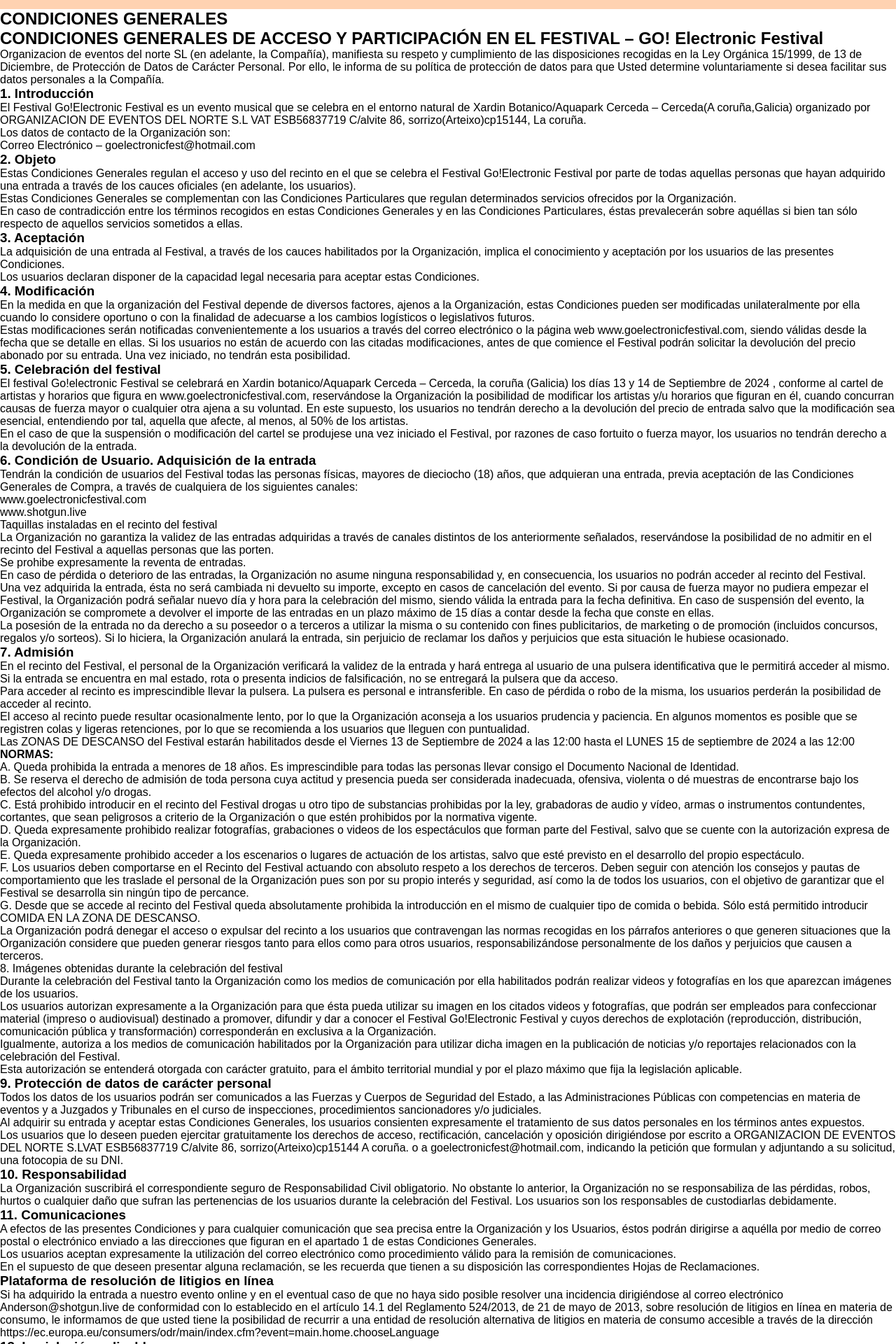
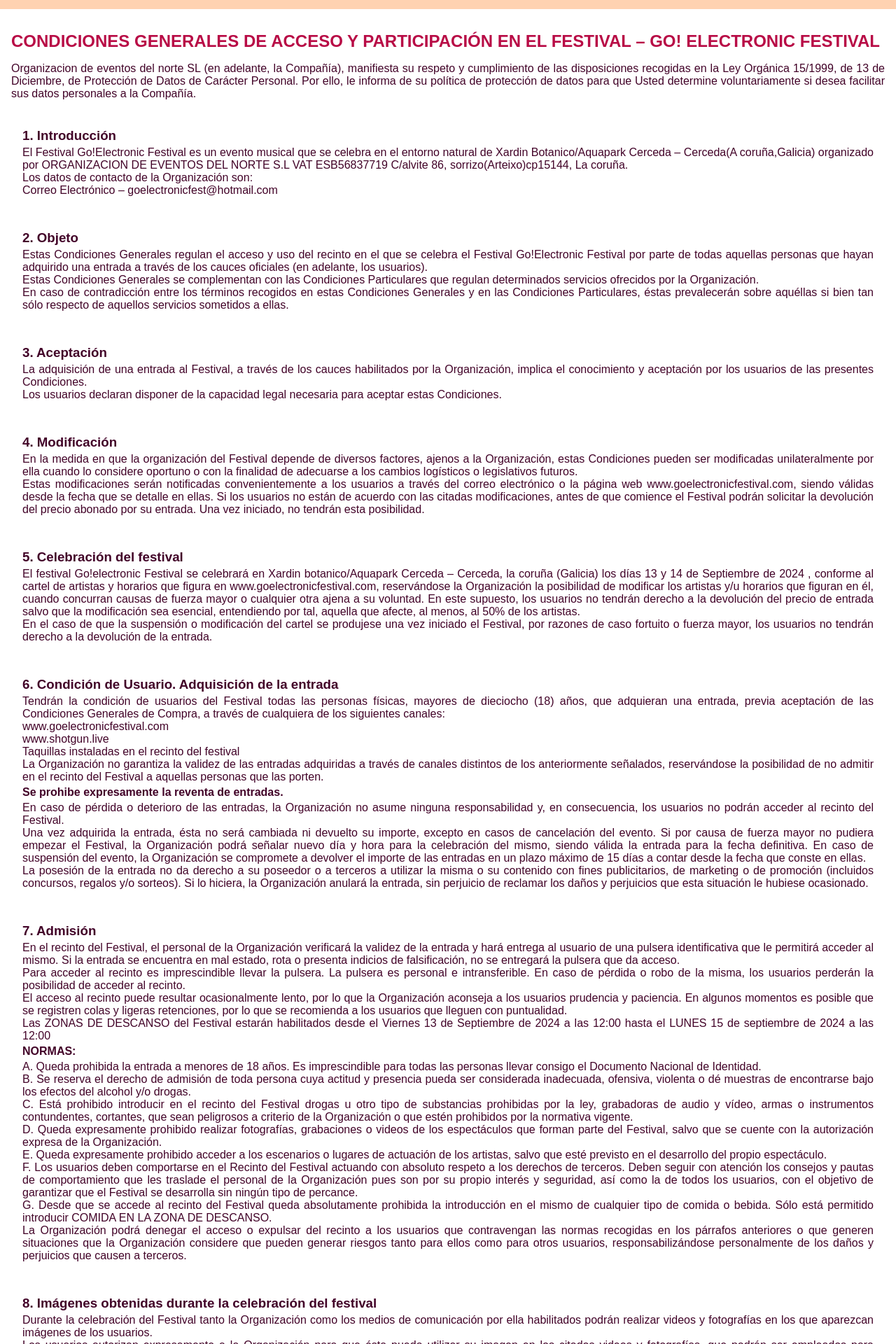
Before and after one commit to AngelPombo/go-electronicfestival, a React (Vite) app: page /condiciones-generales in a window 1280 px wide. Shown: the part 100-2020 px from the top of the page at 70% size. Built offline with nearby package versions, Linux system fonts and the light colour scheme; a web font is replaced by a local one.

Commit message:
estilos de condiciones generales, politicas

```diff
--- a/src/components/AvisoLegal/AvisoLegal.css
+++ b/src/components/AvisoLegal/AvisoLegal.css
@@ -0,0 +1,26 @@
+.aviso-legal-section{
+    display: flex;
+    flex-direction: column;
+    padding: 1rem;
+    margin-top: 1rem;
+    text-align: justify;
+    word-break: break-word;
+}
+
+.aviso-legal-section > p{
+    color: #420328;
+    margin-bottom: 0.5rem;
+}
+
+.aviso-legal-section > h3{
+    color: #420328;
+    margin-top: 1rem;
+    margin-bottom: 1rem;
+}
+
+.aviso-legal-titulo{
+    color: #b80c46;
+    text-align: left;
+    margin-bottom: 1rem;
+    text-transform: uppercase;
+}
--- a/src/components/AvisoLegal/AvisoLegal.jsx
+++ b/src/components/AvisoLegal/AvisoLegal.jsx
@@ -1,9 +1,10 @@
 import React from 'react'
+import "./AvisoLegal.css"
 
 function AvisoLegal() {
   return (
-    <section>
-      <h1>AVISO LEGAL</h1>
+    <section className='aviso-legal-section'>
+      <h2 className='aviso-legal-titulo'>AVISO LEGAL</h2>
       <p>El presente aviso e información legales (en adelante, “Aviso Legal”) regula el uso del servicio del sitio Web de Internet “www.goelectronicfestival.com” (en adelante, “Go! Electronic Festival ”)Organización de eventos del norte SL(En adelante, “la empresa”) pone a disposición de los usuarios de Internet.</p>
       <p>La empresa tiene su domicilio social en C/Alvite 86 sorrizo ( Arteixo) Cp 15144 la coruña. La utilización de la empresa atribuye la condición de usuario de la empresa (en adelante, “Usuario”) e implica la aceptación plena y sin reservas de todas y cada una de las disposiciones incluidas en este Aviso Legal en la versión publicada por la empresa en el momento mismo en que el Usuario acceda al Portal. En consecuencia el Usuario debe leer atentamente el presente Aviso Legal en cada una de las ocasiones en que se proponga utilizar la empresa, ya que aquél puede sufrir modificaciones.</p>
       <p>La empresa es un sitio Web que ofrece a los usuarios de Internet, el acceso a información, a través de la totalidad de las páginas que lo integran, acceso a contenidos y noticias directamente en sus páginas o mediante enlaces a otras direcciones de acceso libre en la red.</p>
--- a/src/components/CondicionesGenerales/CondicionesGenerales.css
+++ b/src/components/CondicionesGenerales/CondicionesGenerales.css
@@ -0,0 +1,49 @@
+.condiciones-generales-section{
+    display: flex;
+    flex-direction: column;
+    padding: 1rem;
+    margin-top: 1rem;
+    text-align: justify;
+    word-break: break-word;
+}
+
+.condiciones-generales-section > p{
+    color:#420328;
+    margin-bottom: 0.5rem;
+}
+
+.condiciones-generales-titulo{
+    color: #b80c46;
+    text-align: left;
+    margin-bottom: 1rem;
+    text-transform: uppercase;
+}
+
+.condiciones-generales-div{
+    display: flex;
+    flex-direction: column;
+    padding: 1rem;
+    margin-top: 1rem;
+}
+
+.condiciones-generales-div > p, ul{
+    color:#420328;
+}
+
+.condiciones-generales-div > h3{
+    color: #420328;
+    margin-bottom: 0.25rem;
+}
+
+.condiciones-generales-div > span{
+    color: #420328;
+    margin-bottom: 0.25rem;
+    margin-top: 0.25rem;
+    font-weight: 900;
+}
+
+.condiciones-generales-div > h4{
+    color: #420328;
+    margin-bottom: 0.25rem;
+    margin-top: 0.25rem;
+}
--- a/src/components/CondicionesGenerales/CondicionesGenerales.jsx
+++ b/src/components/CondicionesGenerales/CondicionesGenerales.jsx
@@ -1,39 +1,39 @@
 import React from 'react'
+import "./CondicionesGenerales.css"
 
 function CondicionesGenerales() {
   return (
-    <section>
-      <h1>CONDICIONES GENERALES</h1>
-      <h2>CONDICIONES GENERALES DE ACCESO Y PARTICIPACIÓN EN EL FESTIVAL – GO! Electronic Festival</h2>
+    <section className='condiciones-generales-section'>
+      <h2 className='condiciones-generales-titulo'>CONDICIONES GENERALES DE ACCESO Y PARTICIPACIÓN EN EL FESTIVAL – GO! Electronic Festival</h2>
       <p>Organizacion de eventos del norte SL (en adelante, la Compañía), manifiesta su respeto y cumplimiento de las disposiciones recogidas en la Ley Orgánica 15/1999, de 13 de Diciembre, de Protección de Datos de Carácter Personal. Por ello, le informa de su política de protección de datos para que Usted determine voluntariamente si desea facilitar sus datos personales a la Compañía.</p>
-      <div>
+      <div className='condiciones-generales-div'>
         <h3>1. Introducción</h3>
         <p>El Festival Go!Electronic Festival es un evento musical que se celebra en el entorno natural de Xardin Botanico/Aquapark Cerceda – Cerceda(A coruña,Galicia) organizado por ORGANIZACION DE EVENTOS DEL NORTE S.L VAT ESB56837719 C/alvite 86, sorrizo(Arteixo)cp15144, La coruña.</p>
         <p>Los datos de contacto de la Organización son:</p>
         <p>Correo Electrónico – goelectronicfest@hotmail.com</p>
       </div>
-      <div>
+      <div className='condiciones-generales-div'>
         <h3>2. Objeto</h3>
         <p>Estas Condiciones Generales regulan el acceso y uso del recinto en el que se celebra el Festival Go!Electronic Festival por parte de todas aquellas personas que hayan adquirido una entrada a través de los cauces oficiales (en adelante, los usuarios).</p>
         <p>Estas Condiciones Generales se complementan con las Condiciones Particulares que regulan determinados servicios ofrecidos por la Organización.</p>
         <p>En caso de contradicción entre los términos recogidos en estas Condiciones Generales y en las Condiciones Particulares, éstas prevalecerán sobre aquéllas si bien tan sólo respecto de aquellos servicios sometidos a ellas.</p>
       </div>
-      <div>
+      <div className='condiciones-generales-div'>
         <h3>3. Aceptación</h3>
         <p>La adquisición de una entrada al Festival, a través de los cauces habilitados por la Organización, implica el conocimiento y aceptación por los usuarios de las presentes Condiciones.</p>
         <p>Los usuarios declaran disponer de la capacidad legal necesaria para aceptar estas Condiciones.</p>
       </div>
-      <div>
+      <div className='condiciones-generales-div'>
         <h3>4. Modificación</h3>
         <p>En la medida en que la organización del Festival depende de diversos factores, ajenos a la Organización, estas Condiciones pueden ser modificadas unilateralmente por ella cuando lo considere oportuno o con la finalidad de adecuarse a los cambios logísticos o legislativos futuros.</p>
         <p>Estas modificaciones serán notificadas convenientemente a los usuarios a través del correo electrónico o la página web www.goelectronicfestival.com, siendo válidas desde la fecha que se detalle en ellas. Si los usuarios no están de acuerdo con las citadas modificaciones, antes de que comience el Festival podrán solicitar la devolución del precio abonado por su entrada. Una vez iniciado, no tendrán esta posibilidad.</p>
       </div>
-      <div>
+      <div className='condiciones-generales-div'>
         <h3>5. Celebración del festival</h3>
         <p>El festival Go!electronic Festival se celebrará en Xardin botanico/Aquapark Cerceda – Cerceda, la coruña  (Galicia) los días 13 y 14 de Septiembre de 2024 , conforme al cartel de artistas y horarios que figura en www.goelectronicfestival.com, reservándose la Organización la posibilidad de modificar los artistas y/u horarios que figuran en él, cuando concurran causas de fuerza mayor o cualquier otra ajena a su voluntad. En este supuesto, los usuarios no tendrán derecho a la devolución del precio de entrada salvo que la modificación sea esencial, entendiendo por tal, aquella que afecte, al menos, al 50% de los artistas.</p>
         <p>En el caso de que la suspensión o modificación del cartel se produjese una vez iniciado el Festival, por razones de caso fortuito o fuerza mayor, los usuarios no tendrán derecho a la devolución de la entrada.</p>
       </div>
-      <div>
+      <div className='condiciones-generales-div'>
         <h3>6. Condición de Usuario. Adquisición de la entrada</h3>
         <p>Tendrán la condición de usuarios del Festival todas las personas físicas, mayores de dieciocho (18) años, que adquieran una entrada, previa aceptación de las Condiciones Generales de Compra, a través de cualquiera de los siguientes canales:</p>
         <ul>
@@ -47,7 +47,7 @@
         <p>Una vez adquirida la entrada, ésta no será cambiada ni devuelto su importe, excepto en casos de cancelación del evento. Si por causa de fuerza mayor no pudiera empezar el Festival, la Organización podrá señalar nuevo día y hora para la celebración del mismo, siendo válida la entrada para la fecha definitiva. En caso de suspensión del evento, la Organización se compromete a devolver el importe de las entradas en un plazo máximo de 15 días a contar desde la fecha que conste en ellas.</p>
         <p>La posesión de la entrada no da derecho a su poseedor o a terceros a utilizar la misma o su contenido con fines publicitarios, de marketing o de promoción (incluidos concursos, regalos y/o sorteos). Si lo hiciera, la Organización anulará la entrada, sin perjuicio de reclamar los daños y perjuicios que esta situación le hubiese ocasionado.</p>
       </div>
-      <div>
+      <div className='condiciones-generales-div'>
         <h3>7. Admisión</h3>
         <p>En el recinto del Festival, el personal de la Organización verificará la validez de la entrada y hará entrega al usuario de una pulsera identificativa que le permitirá acceder al mismo. Si la entrada se encuentra en mal estado, rota o presenta indicios de falsificación, no se entregará la pulsera que da acceso.</p>
         <p>Para acceder al recinto es imprescindible llevar la pulsera. La pulsera es personal e intransferible. En caso de pérdida o robo de la misma, los usuarios perderán la posibilidad de acceder al recinto.</p>
@@ -65,33 +65,34 @@
         </ul>
         <p>La Organización podrá denegar el acceso o expulsar del recinto a los usuarios que contravengan las normas recogidas en los párrafos anteriores o que generen situaciones que la Organización considere que pueden generar riesgos tanto para ellos como para otros usuarios, responsabilizándose personalmente de los daños y perjuicios que causen a terceros.</p>
       </div>
-      <div>8. Imágenes obtenidas durante la celebración del festival
+      <div className='condiciones-generales-div'>
+        <h3>8. Imágenes obtenidas durante la celebración del festival</h3>
         <p>Durante la celebración del Festival tanto la Organización como los medios de comunicación por ella habilitados podrán realizar videos y fotografías en los que aparezcan imágenes de los usuarios.</p>
         <p>Los usuarios autorizan expresamente a la Organización para que ésta pueda utilizar su imagen en los citados videos y fotografías, que podrán ser empleados para confeccionar material (impreso o audiovisual) destinado a promover, difundir y dar a conocer el Festival Go!Electronic Festival  y cuyos derechos de explotación (reproducción, distribución, comunicación pública y transformación) corresponderán en exclusiva a la Organización.</p>
         <p>Igualmente, autoriza a los medios de comunicación habilitados por la Organización para utilizar dicha imagen en la publicación de noticias y/o reportajes relacionados con la celebración del Festival.</p>
         <p>Esta autorización se entenderá otorgada con carácter gratuito, para el ámbito territorial mundial y por el plazo máximo que fija la legislación aplicable.</p>
       </div>
-      <div>
+      <div className='condiciones-generales-div'>
         <h3>9. Protección de datos de carácter personal</h3>
         <p>Todos los datos de los usuarios podrán ser comunicados a las Fuerzas y Cuerpos de Seguridad del Estado, a las Administraciones Públicas con competencias en materia de eventos y a Juzgados y Tribunales en el curso de inspecciones, procedimientos sancionadores y/o judiciales.</p>
         <p>Al adquirir su entrada y aceptar estas Condiciones Generales, los usuarios consienten expresamente el tratamiento de sus datos personales en los términos antes expuestos.</p>
         <p>Los usuarios que lo deseen pueden ejercitar gratuitamente los derechos de acceso, rectificación, cancelación y oposición dirigiéndose por escrito a ORGANIZACION DE EVENTOS DEL NORTE S.LVAT ESB56837719 C/alvite 86, sorrizo(Arteixo)cp15144 A coruña. o a goelectronicfest@hotmail.com, indicando la petición que formulan y adjuntando a su solicitud, una fotocopia de su DNI.</p>
       </div>
-      <div>
+      <div className='condiciones-generales-div'>
         <h3>10. Responsabilidad</h3>
         <p>La Organización suscribirá el correspondiente seguro de Responsabilidad Civil obligatorio. No obstante lo anterior, la Organización no se responsabiliza de las pérdidas, robos, hurtos o cualquier daño que sufran las pertenencias de los usuarios durante la celebración del Festival. Los usuarios son los responsables de custodiarlas debidamente.</p>
       </div>
-      <div>
+      <div className='condiciones-generales-div'>
         <h3>11. Comunicaciones</h3>
         <p>A efectos de las presentes Condiciones y para cualquier comunicación que sea precisa entre la Organización y los Usuarios, éstos podrán dirigirse a aquélla por medio de correo postal o electrónico enviado a las direcciones que figuran en el apartado 1 de estas Condiciones Generales.</p>
         <p>Los usuarios aceptan expresamente la utilización del correo electrónico como procedimiento válido para la remisión de comunicaciones.</p>
         <p>En el supuesto de que deseen presentar alguna reclamación, se les recuerda que tienen a su disposición las correspondientes Hojas de Reclamaciones.</p>
       </div>
-      <div>
+      <div className='condiciones-generales-div'>
         <h3>Plataforma de resolución de litigios en línea</h3>
         <p>Si ha adquirido la entrada a nuestro evento online y en el eventual caso de que no haya sido posible resolver una incidencia dirigiéndose al correo electrónico Anderson@shotgun.live    de conformidad con lo establecido en el artículo 14.1 del Reglamento 524/2013, de 21 de mayo de 2013, sobre resolución de litigios en línea en materia de consumo, le informamos de que usted tiene la posibilidad de recurrir a una entidad de resolución alternativa de litigios en materia de consumo accesible a través de la dirección https://ec.europa.eu/consumers/odr/main/index.cfm?event=main.home.chooseLanguage</p>
       </div>
-      <div>
+      <div h3 className='condiciones-generales-div'>
         <h3>13. Legislación aplicable</h3>
         <p>Las presentes Condiciones Generales se rigen por la legislación española.</p>
         <p>Para cuantas cuestiones pudieran suscitarse sobre la interpretación, aplicación, cumplimiento o incumplimiento de lo establecido en estas Condiciones Generales, los usuarios, con renuncia expresa a cualquier otro fuero que pudiera corresponderles, se someterán a la jurisdicción de los Juzgados y Tribunales de la coruña (galicia), lugar de cumplimiento de la obligación.</p>
--- a/src/components/PoliticaCookies/PoliticaCookies.css
+++ b/src/components/PoliticaCookies/PoliticaCookies.css
@@ -0,0 +1,35 @@
+.politica-cookies-section{
+    display: flex;
+    flex-direction: column;
+    padding: 1rem;
+    margin-top: 1rem;
+    text-align: justify;
+    word-break: break-word;
+}
+
+.politica-cookies-section > p{
+    color:#420328
+}
+
+.politica-cookies-titulo{
+    color: #b80c46;
+    text-align: left;
+    margin-bottom: 1rem;
+    text-transform: uppercase;
+}
+
+.politica-cookies-div{
+    display: flex;
+    flex-direction: column;
+    padding: 1rem;
+    margin-top: 1rem;
+}
+
+.politica-cookies-div > h3{
+    color: #420328;
+    margin-bottom: 0.5rem;
+}
+
+.politica-cookies-div > ol{
+    color:#420328;
+}
--- a/src/components/PoliticaCookies/PoliticaCookies.jsx
+++ b/src/components/PoliticaCookies/PoliticaCookies.jsx
@@ -1,13 +1,14 @@
 import React from 'react'
+import "./PoliticaCookies.css"
 
 function PoliticaCookies() {
   return (
-    <section>
-      <h1>POLÍTICA DE COOKIES</h1>
+    <section className='politica-cookies-section'>
+      <h2 className='politica-cookies-titulo'>POLÍTICA DE COOKIES</h2>
       <p>Puede usted permitir, bloquear o eliminar las cookies instaladas en su equipo mediante la configuración de las opciones del navegador instalado en su ordenador.</p>
       <p>Si no está seguro sobre qué tipo y versión de navegador usa para acceder a internet:</p>
       <p>Para Windows: click en ‘Ayuda’ en la parte superior de la ventana de su navegador y seleccione la opción ‘Acerca de’.</p>
-      <div>
+      <div className='politica-cookies-div'>
         <h3>Google Chrome</h3>
         <ol>
           <li>Haz clic en el menú de Chrome Chrome situado en la barra de herramientas del navegador.</li>
@@ -18,7 +19,7 @@
           <li>Para mayor detalle consulta la ayuda de Google Chrome.</li>
         </ol>
       </div>
-      <div>
+      <div className='politica-cookies-div'>
         <h3>Microsoft Internet Explorer 7.0 y 8.0</h3>
         <ol>
           <li>Haga clic en el botón “Herramientas” y después en “Opciones de Internet”.</li>
@@ -31,7 +32,7 @@
           <li>Puedes consultar la ayuda de Windows para más información.</li>
         </ol>
       </div>
-      <div>
+      <div className='politica-cookies-div'>
         <h3>Mozilla Firefox</h3>
         <ol>
           <li>En la parte superior de la ventana de Firefox, haz clic en el botón Firefox y selecciona “Opciones”.</li>
@@ -42,7 +43,7 @@
           <li>Puedes consultar la ayuda de Mozilla para más información.</li>
         </ol>
       </div>
-      <div>
+      <div className='politica-cookies-div'>
         <h3>Safari</h3>
         <ol>
           <li>Haga clic en “Safari” en la parte superior de la ventana de su navegador y seleccione la opción ‘Preferencias’. </li>
@@ -50,7 +51,7 @@
           <li>En el apartado “Bloquear cookies” seleccione una de las siguientes opciones según le interese: “De publicidad y terceros”, “Siempre”, o “Nunca”.</li>
         </ol>
       </div>
-      <div>
+      <div className='politica-cookies-div'>
         <h3>Opera</h3>
         <ol>
           <li>Haga clic en “Configuración” en la parte superior de la ventana del navegador y selecciona ‘Opciones’.</li>
--- a/src/components/PoliticaPrivacidad/PoliticaPrivacidad.css
+++ b/src/components/PoliticaPrivacidad/PoliticaPrivacidad.css
@@ -0,0 +1,35 @@
+.politica-privacidad-section{
+    display: flex;
+    flex-direction: column;
+    padding: 1rem;
+    margin-top: 1rem;
+    text-align: justify;
+    word-break: break-word;
+}
+
+.politica-privacidad-section > p{
+    color:#420328;
+}
+
+.politica-privacidad-titulo{
+    color: #b80c46;
+    text-align: left;
+    margin-bottom: 1rem;
+    text-transform: uppercase;
+}
+
+.politica-privacidad-div{
+    display: flex;
+    flex-direction: column;
+    padding: 1rem;
+    margin-top: 1rem;
+}
+
+.politica-privacidad-div > p{
+    color:#420328;
+}
+
+.politica-privacidad-h3{
+    margin-bottom: 0.5rem;
+    color:#420328;
+}
```
Also changed, not shown: src/components/PoliticaPrivacidad/PoliticaPrivacidad.jsx (+11 -10 lines).
